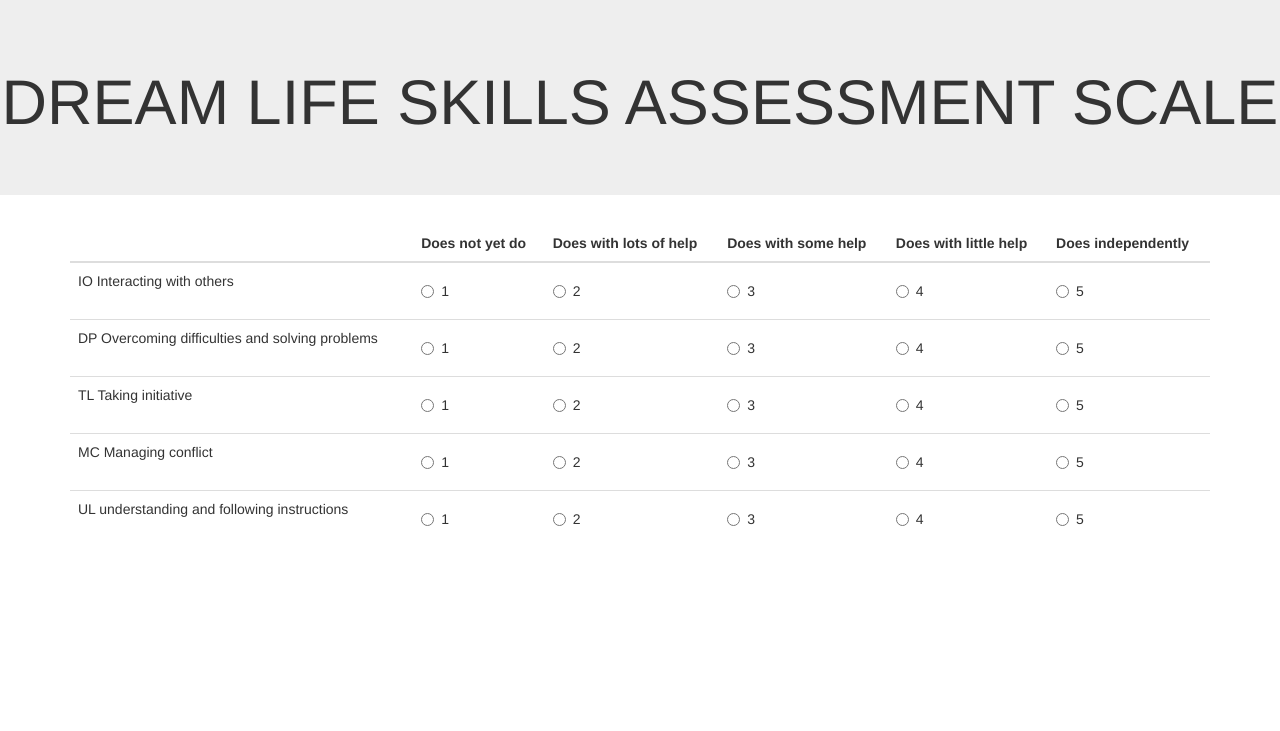
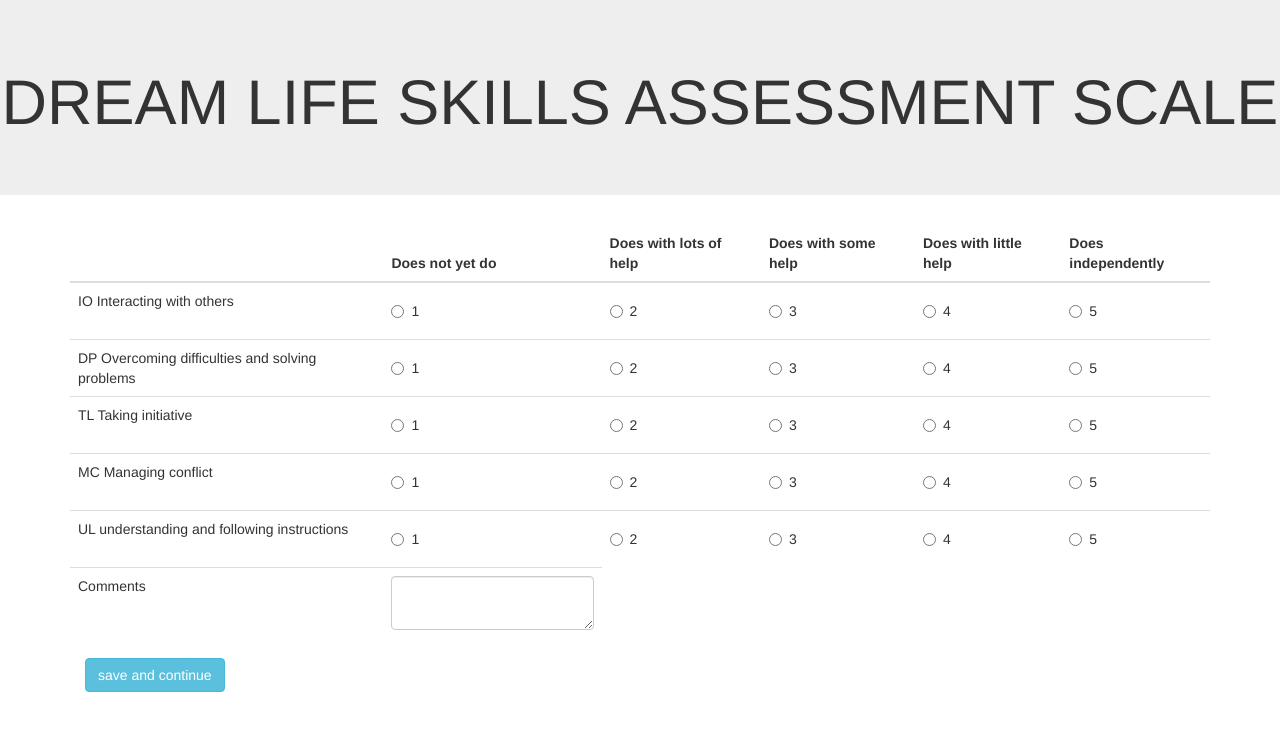
Before and after one commit to Hyderabad2017/team-14, a PHP site: page /assess.php in a window 1280 px wide. Shown: the top 731 px of the page. Run offline with PHP 8.4, Linux system fonts and the light colour scheme; some libraries are stand-ins or nearby versions.

Commit message:
modified assessment page

```diff
--- a/assess.php
+++ b/assess.php
@@ -123,10 +123,18 @@
   <label><input type="radio" name="option5">5</label>
 </div></td>
       </tr>
+	  <tr>
+	  <td>Comments</td>
+	  <td><textarea class="form-control" id="comment" col-xs-10></textarea></td>
+
+	  </tr>
     </tbody>
   </table>
 </div>
-
-
+<div class="container">
+<div class="col-xs-6">
+ <button type="button" class="btn btn-info">save and continue</button>
+</div>
+</div>
 	   </body>
 	   </html>
```
